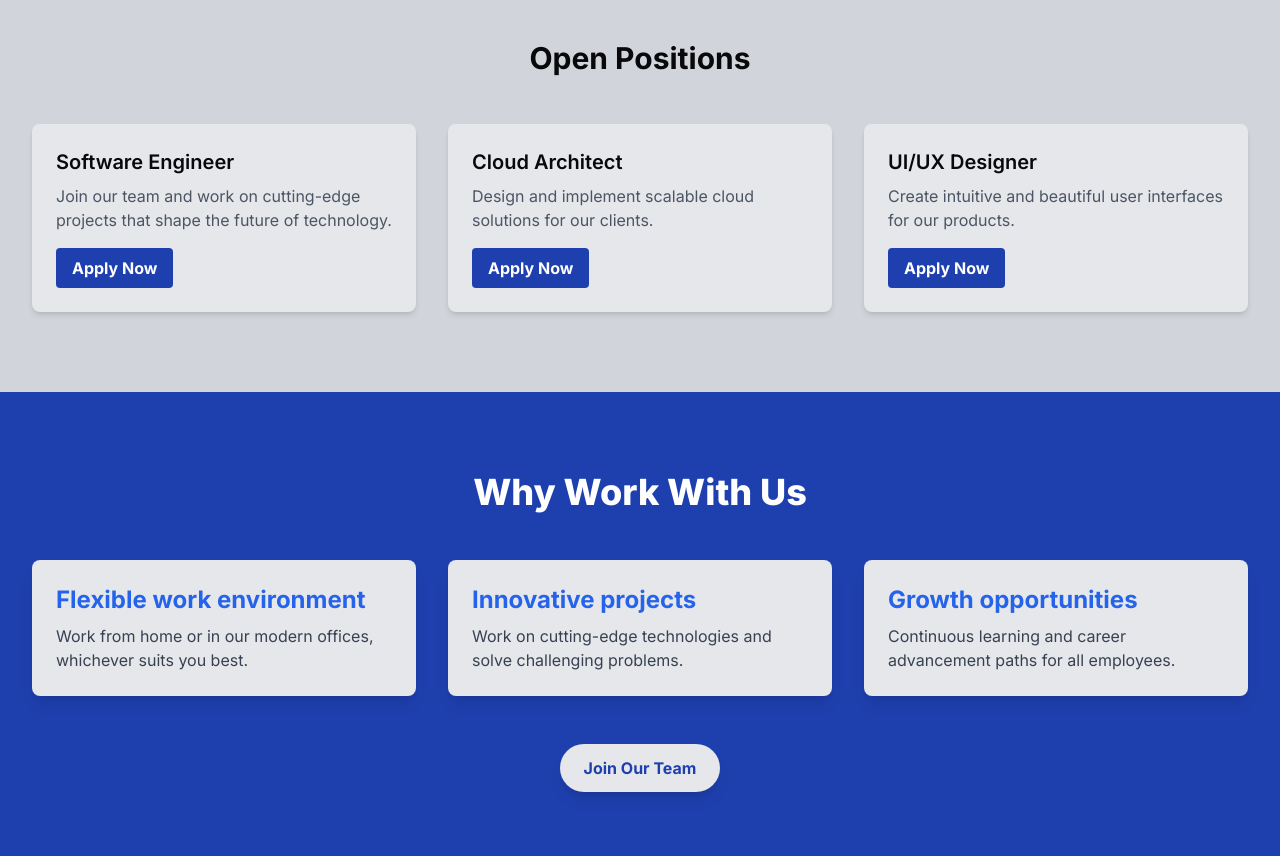
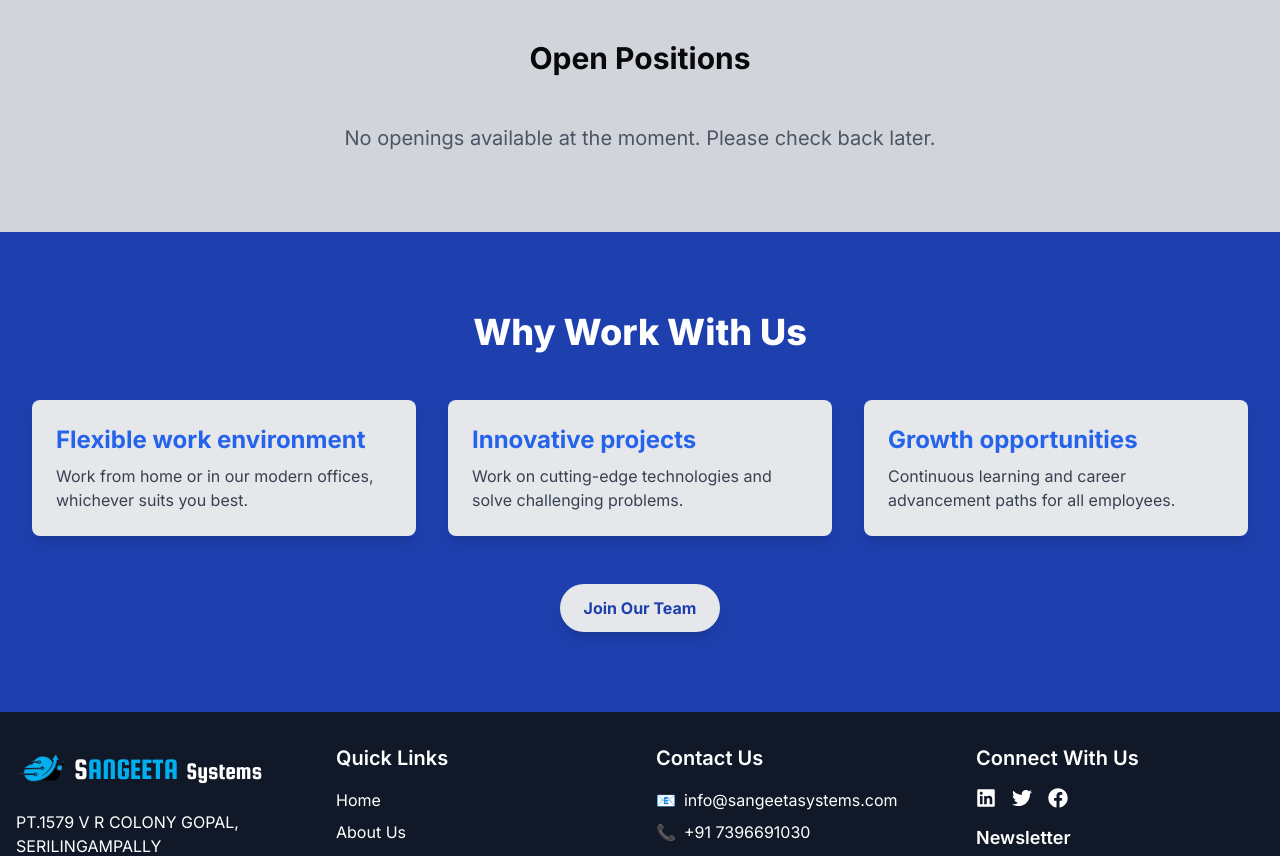
Before and after one commit to Anjan-IT/sangeetasystems02, a Next.js app: page /system/careers in a window 1280 px wide. Shown: the part 840-1696 px from the top of the page. Built offline with nearby package versions, Linux system fonts and the light colour scheme.

Commit message:
added no opening message in careers page and index.ts

```diff
--- a/app/system/careers/page.tsx
+++ b/app/system/careers/page.tsx
@@ -121,7 +121,8 @@ const CareersPage = () => {
             Open Positions
           </h2>
           <div className="grid grid-cols-1 md:grid-cols-2 lg:grid-cols-3 gap-8">
-            {jobListings.map((job, index) => (
+            {/* {jobListings.length > 0 ? (
+              jobListings.map((job, index) => (
                 <motion.div
                   key={index}
                   className="job-card bg-gray-200 rounded-lg shadow-md overflow-hidden"
@@ -138,14 +139,55 @@ const CareersPage = () => {
                         whileHover={{ scale: 1.05 }}
                         whileTap={{ scale: 0.95 }}
                         className="bg-blue-800 hover:bg-blue-900 text-white font-bold py-2 px-4 rounded transition duration-300"
-                      // onClick={() => scrollToSection(benefitsRef)}
                       >
                         Apply Now
                       </motion.button>
                     </Link>
                   </div>
                 </motion.div>
-            ))}
+              ))
+            ) : (
+              <div className="col-span-full text-center">
+                <p className="text-xl text-gray-600">No openings available at the moment. Please check back later.</p>
+              </div>
+            )} */}
+            {jobListings.length > 0 ? (
+              jobListings.map((job, index) => (
+                <motion.div
+                  key={index}
+                  className="job-card bg-gray-200 rounded-lg shadow-md overflow-hidden"
+                  whileHover={{
+                    scale: 1.03,
+                    boxShadow: "0 10px 20px rgba(0,0,0,0.1)",
+                  }}
+                >
+                  <div className="p-6">
+                    <h3 className="text-xl font-semibold mb-2">
+                      {job?.title ?? "Position Title"}
+                    </h3>
+                    <p className="text-gray-600 mb-4">
+                      {job?.description ??
+                        "Position description is not available"}
+                    </p>
+                    <Link href="/system/applyNow">
+                      <motion.button
+                        whileHover={{ scale: 1.05 }}
+                        whileTap={{ scale: 0.95 }}
+                        className="bg-blue-800 hover:bg-blue-900 text-white font-bold py-2 px-4 rounded transition duration-300"
+                      >
+                        Apply Now
+                      </motion.button>
+                    </Link>
+                  </div>
+                </motion.div>
+              ))
+            ) : (
+              <div className="col-span-full text-center">
+                <p className="text-xl text-gray-600">
+                  No openings available at the moment. Please check back later.
+                </p>
+              </div>
+            )}
           </div>
         </section>
 
--- a/data/index.ts
+++ b/data/index.ts
@@ -269,24 +269,31 @@ export const services = [
 
 // careers page (job listings)
 
+type Job = {
+  title?: string;
+  description?: string;
+};
 
-export const jobListings = [
-  {
-    title: "Software Engineer",
-    description:
-      "Join our team and work on cutting-edge projects that shape the future of technology.",
-  },
-  {
-    title: "Cloud Architect",
-    description:
-      "Design and implement scalable cloud solutions for our clients.",
-  },
-  {
-    title: "UI/UX Designer",
-    description:
-      "Create intuitive and beautiful user interfaces for our products.",
-  },
-];
+// export const jobListings: Job[] = [
+//   {
+//     title: "Software Engineer",
+//     description:
+//       "Join our team and work on cutting-edge projects that shape the future of technology.",
+//   },
+//   {
+//     title: "Cloud Architect",
+//     description:
+//       "Design and implement scalable cloud solutions for our clients.",
+//   },
+//   {
+//     title: "UI/UX Designer",
+//     description:
+//       "Create intuitive and beautiful user interfaces for our products.",
+//   },
+// ];
+
+
+export const jobListings: Job[] = [];
 
 
 // careers page (benefits)
```
Lines whose indentation alone changed are shown as unchanged.
